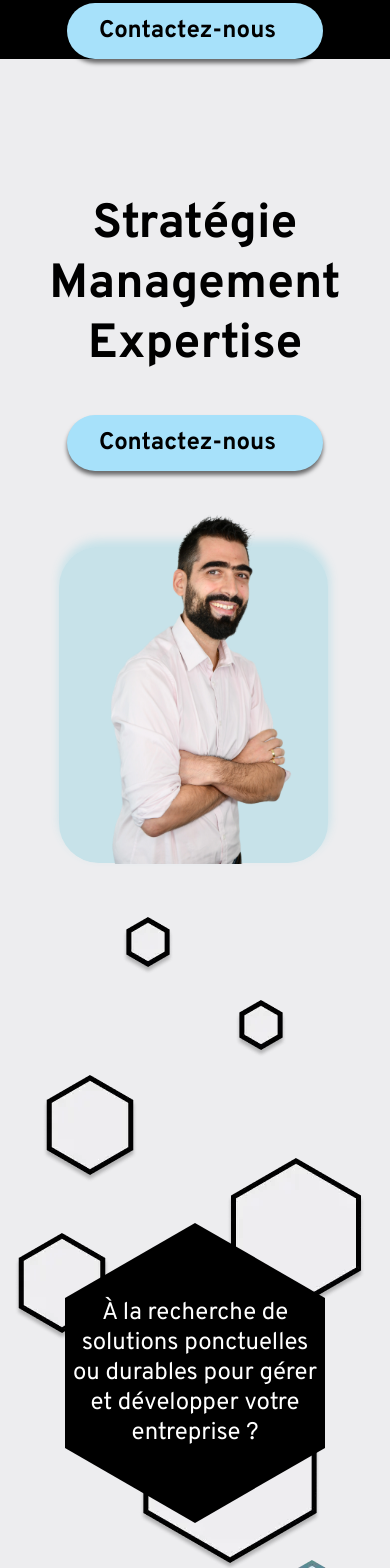
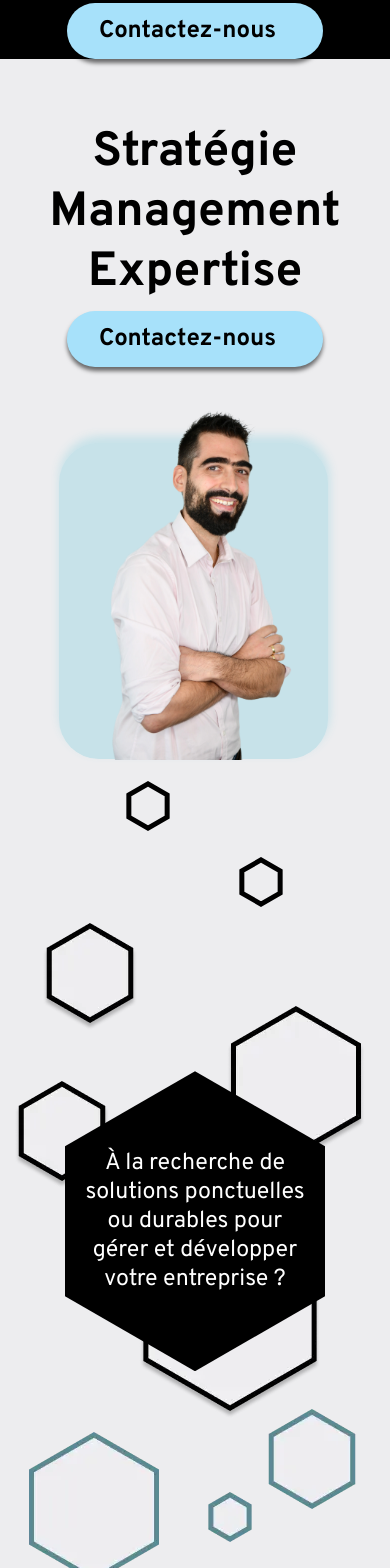
Before and after one commit to Guillaumedev69/teuma-app, a Next.js app: page / in a window 390 px wide. Shown: the part 420-1988 px from the top of the page. Built offline with nearby package versions, Linux system fonts and the light colour scheme.

Commit message:
essai hexagone svg

```diff
--- a/src/app/page.tsx
+++ b/src/app/page.tsx
@@ -14,6 +14,8 @@ export default function Home() {
     return (
         <div className={styles.homePage}>
             <Header />
+            <main className={styles.mainHomePage} >
+
                 <section className={styles.sectionIntro}>
                     <div className={styles.h1BtnContain}>
                         <h1 className={styles.titleh1}>
@@ -30,6 +32,7 @@ export default function Home() {
                     <h2>Vos avis sont importants</h2>
                     <ReviewGoogle />
                 </section>
+            </main>
             <Footer />
         </div>
     )
--- a/src/components/Hexagon.tsx
+++ b/src/components/Hexagon.tsx
@@ -6,7 +6,7 @@ import Polygon2 from "@/images/Polygon-2.webp"
 import Polygon2bis from "@/images/Polygon-2bis.webp"
 import Polygon3 from "@/images/Polygon-3.webp"
 import Polygon3bis from "@/images/Polygon-3bis.webp"
-import PolygonMini1 from "@/images/PolygonMini1.webp"
+import PolygonMini1 from "@/images/PolygonMini1.svg"
 import PolygonMini2 from "@/images/PolygonMini2.webp"
 import PolygonMini3 from "@/images/PolygonMini3.webp"
 import PolygonMini4 from "@/images/PolygonMini4.webp"
--- a/src/styles/Hexagon.module.scss
+++ b/src/styles/Hexagon.module.scss
@@ -13,6 +13,7 @@
       right: 12vw;
       bottom: 5vh;
     }
+
     .polygonMini1bis {
       position: relative;
       left: 17vw;
@@ -47,8 +48,8 @@
         color: #fff;
         text-align: center;
         font-family: $font2;
-        font-size: 1.5rem;
-        width: 16rem;
+        font-size: 1.45rem;
+        width: 14rem;
         height: auto;
       }
     }
@@ -105,8 +106,8 @@
         color: #fff;
         text-align: center;
         font-family: $font2;
-        font-size: 1.5rem;
-        width: 16rem;
+        font-size: 1.45rem;
+        width: 14rem;
         height: auto;
       }
     }
--- a/src/styles/Home.module.scss
+++ b/src/styles/Home.module.scss
@@ -6,8 +6,12 @@
   .homePage {
     display: flex;
     flex-direction: column;
-    gap: 6rem;
+    gap: 4rem;
     width: 100%;
+    .mainHomePage {
+      display: flex;
+      flex-direction: column;
+      gap: 4rem;
       .sectionIntro {
         display: flex;
         flex-direction: column;
@@ -17,11 +21,14 @@
           display: flex;
           flex-direction: column;
           align-items: center;
+          gap: 0.5rem;
           h1 {
+            margin: 0;
             color: #000;
             text-align: center;
             font-family: $font2;
             font-size: 3rem;
+          }
         }
       }
     }
```
Also changed, not shown: src/images/PolygonMini1.svg (added). Lines whose indentation alone changed are shown as unchanged.
